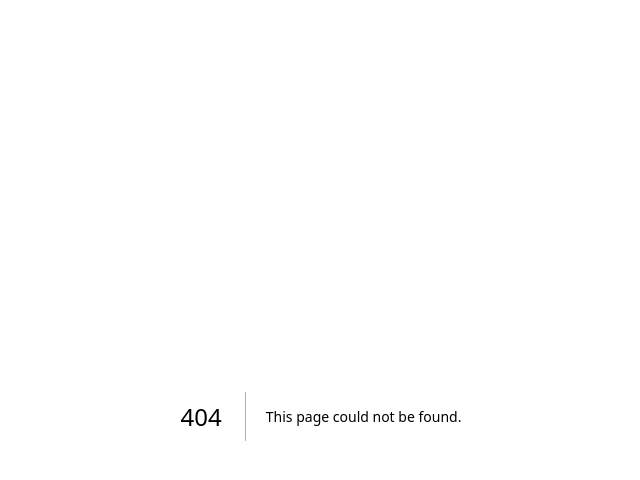
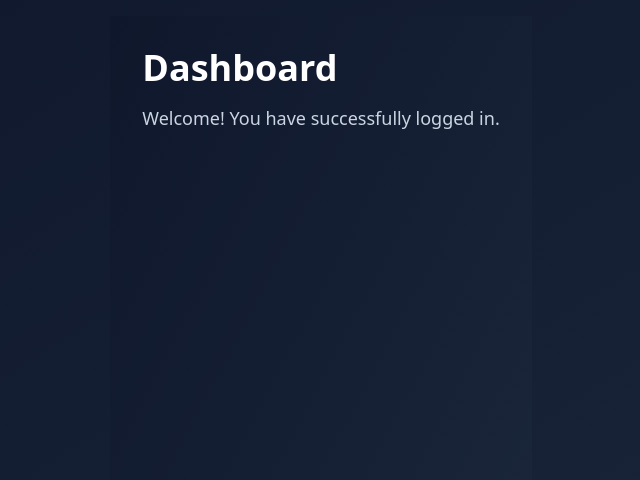
Before and after one commit to tqspham/login-page-1777663388779, a Next.js app: page /dashboard in a window 1280 px wide. Before the commit this address had no page. Shown: the top 480 px of the page, without its empty margins (319-959 px from the left). Built offline with nearby package versions, Linux system fonts and the light colour scheme.

Commit message:
Create app/dashboard/page.tsx

```diff
--- /dev/null
+++ b/app/dashboard/page.tsx
@@ -0,0 +1,14 @@
+import { redirect } from 'next/navigation';
+
+export default function DashboardPage(): React.ReactElement {
+  return (
+    <div className="min-h-screen bg-gradient-to-br from-slate-900 to-slate-800 p-8">
+      <div className="max-w-4xl mx-auto">
+        <h1 className="text-4xl font-bold text-white mb-4">Dashboard</h1>
+        <p className="text-slate-300 text-lg">
+          Welcome! You have successfully logged in.
+        </p>
+      </div>
+    </div>
+  );
+}
```
